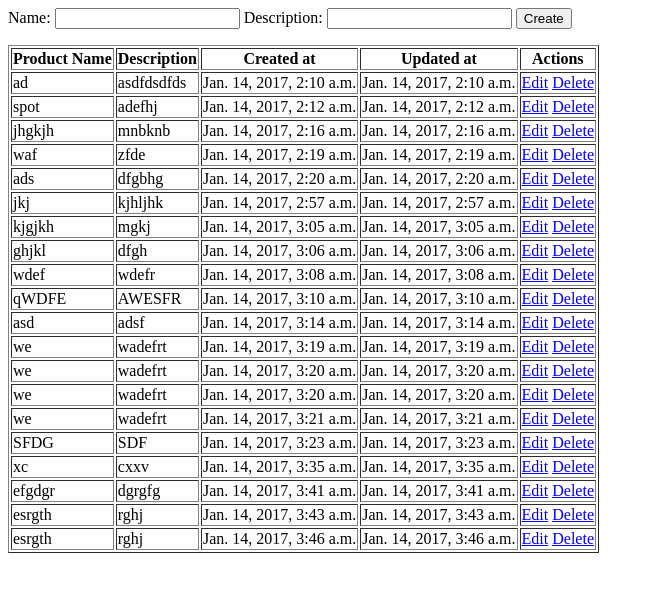
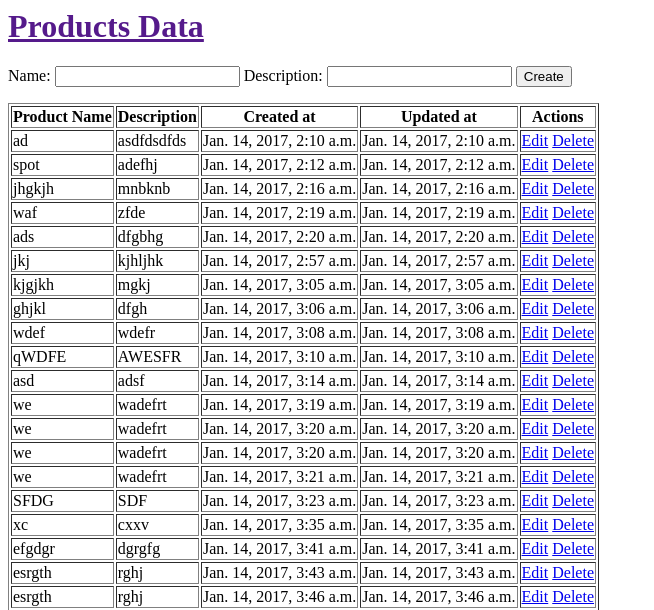
Before and after one commit to aka-andiska/products, a Django app: template apps/product_app/templates/product_app/index.html in a window 1280 px wide. Shown: the top 610 px of the page, without its empty margins (0-654 px from the left). Run offline with Django 3.2, Linux system fonts and the light colour scheme; the template is opened without the code that fills it: values that come from a table or form of the project are taken from there, others are empty; data comes from the database, SQL or seed files in the repository; parts of the project's set-up code (start-up, migrations or seed data) failed here and were passed over.

Commit message:
setting index.html

```diff
--- a/apps/product_app/templates/product_app/index.html
+++ b/apps/product_app/templates/product_app/index.html
@@ -1,7 +1,10 @@
 <head>
-    <title></title>
+    <title>Products</title>
 </head>
 <body>
+    <div>
+        <h1><a href=>Products Data</a></h1>
+    </div>
     <form action="/create" method="post">
         {% csrf_token %}
         <label for="name">Name: <input type="text" name="name" id="name" /></label>
```
